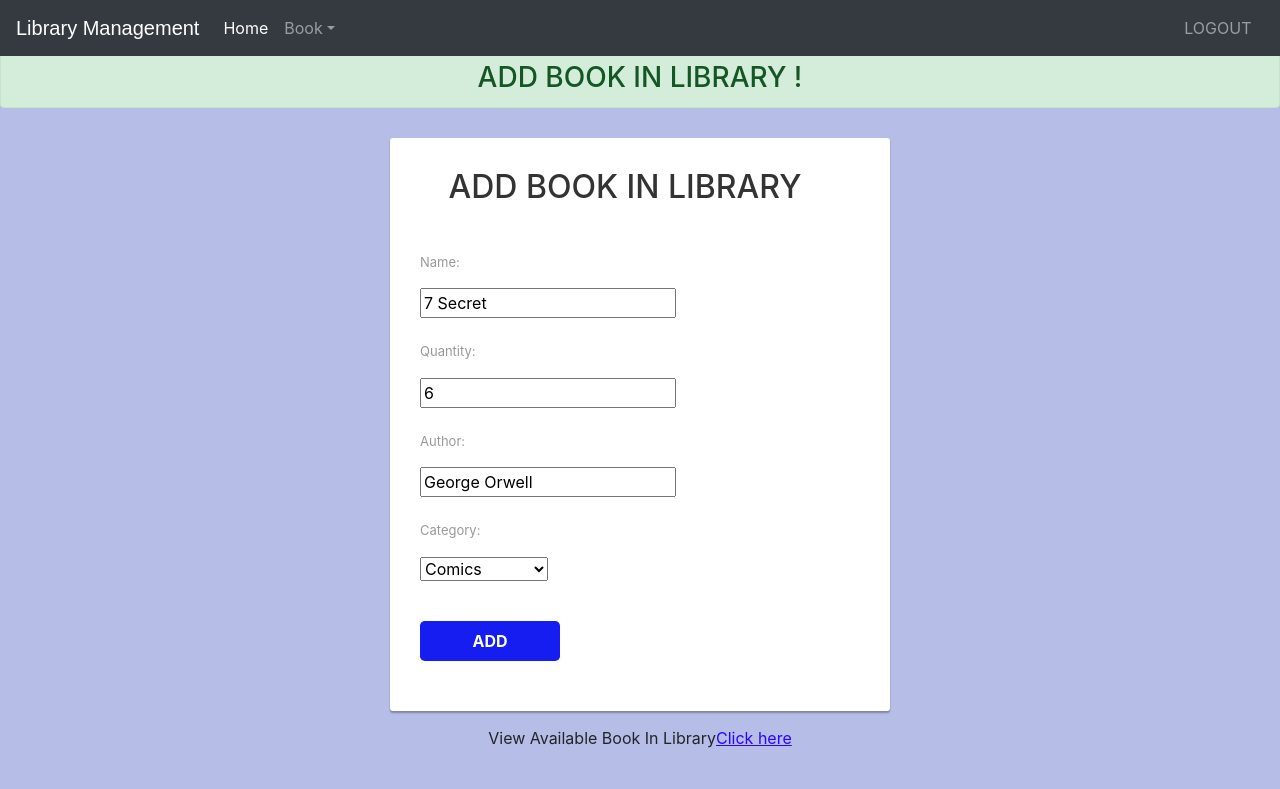
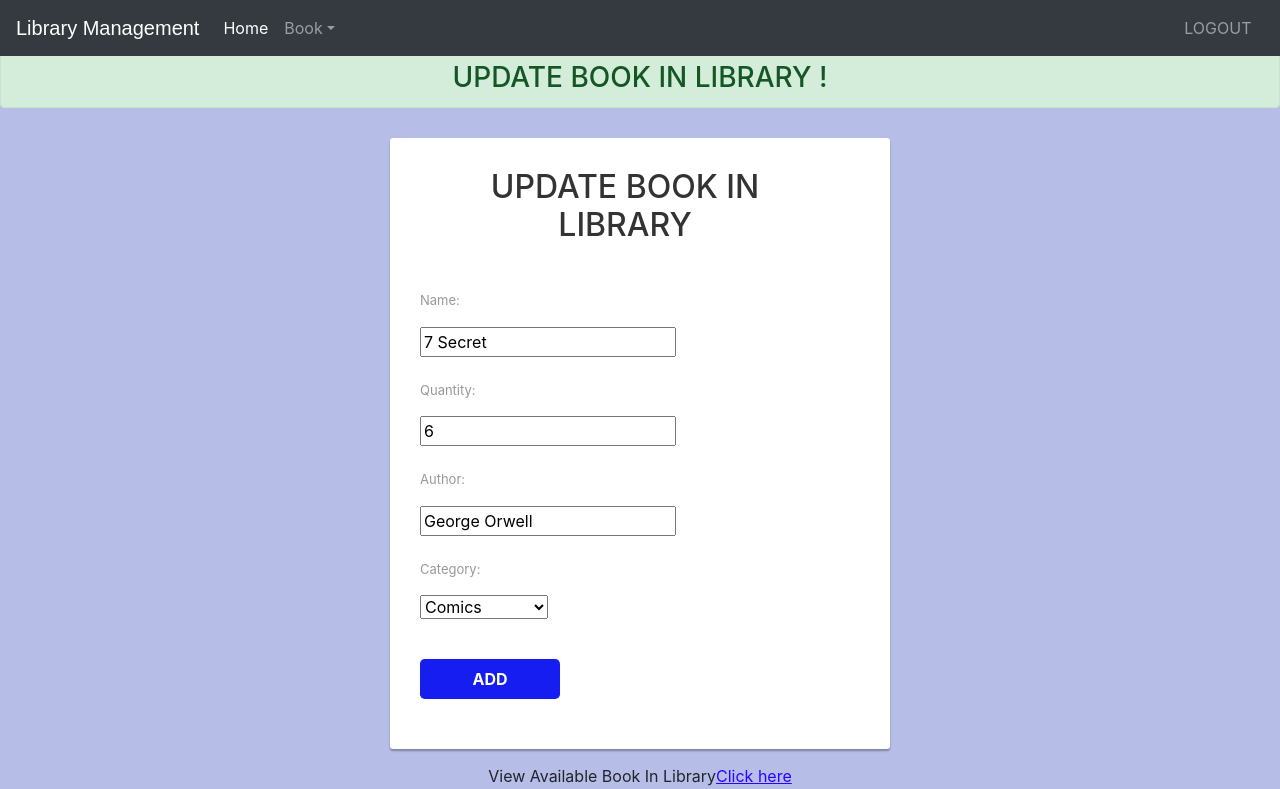
Before and after one commit to bhalsinganuja/LibraryManagementSystem, a Django app: page /updatebook/14/ in a window 1280 px wide. Shown: the top 789 px of the page. Before the commit the page ends 748 px from the top, so only its background shows below. Run offline with Django 3.2, Linux system fonts and the light colour scheme; data comes from the database, SQL or seed files in the repository; some libraries are stand-ins or nearby versions.

Commit message:
Update update.html

```diff
--- a/Library/templates/library/update.html
+++ b/Library/templates/library/update.html
@@ -97,11 +97,11 @@
     {% include "library/navbaradmin.html" %}
     <br>
     <br>
-<center><h3 style=" margin-bottom: 0px;"class = 'alert alert-success'>ADD BOOK IN LIBRARY !</h3></center>
+<center><h3 style=" margin-bottom: 0px;"class = 'alert alert-success'>UPDATE BOOK IN LIBRARY !</h3></center>
     <div class="signup-form">
         <form  method="post" class="form-horizontal">
 
-    			<center><h2>ADD BOOK IN LIBRARY</h2></center>
+    			<center><h2>UPDATE BOOK IN LIBRARY</h2></center>
 
 {% csrf_token %}
 
```
